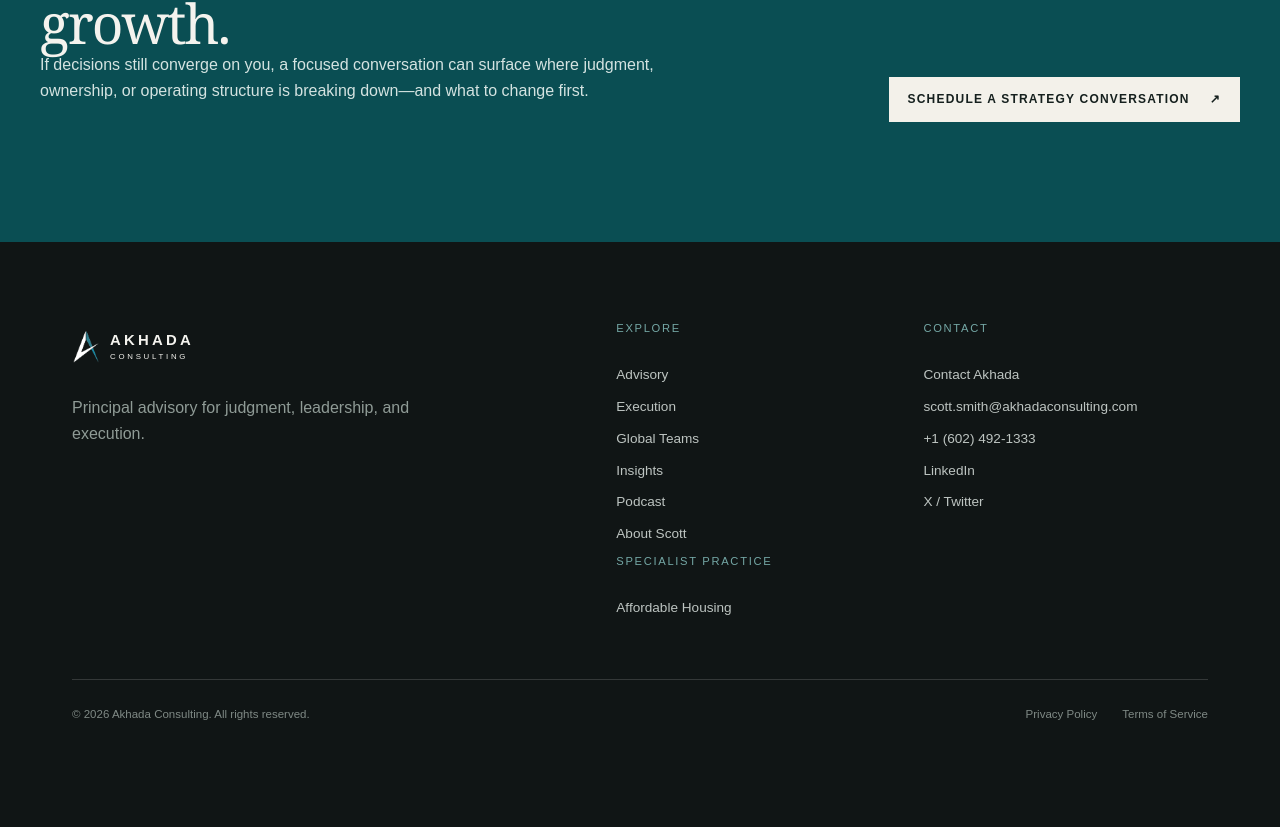
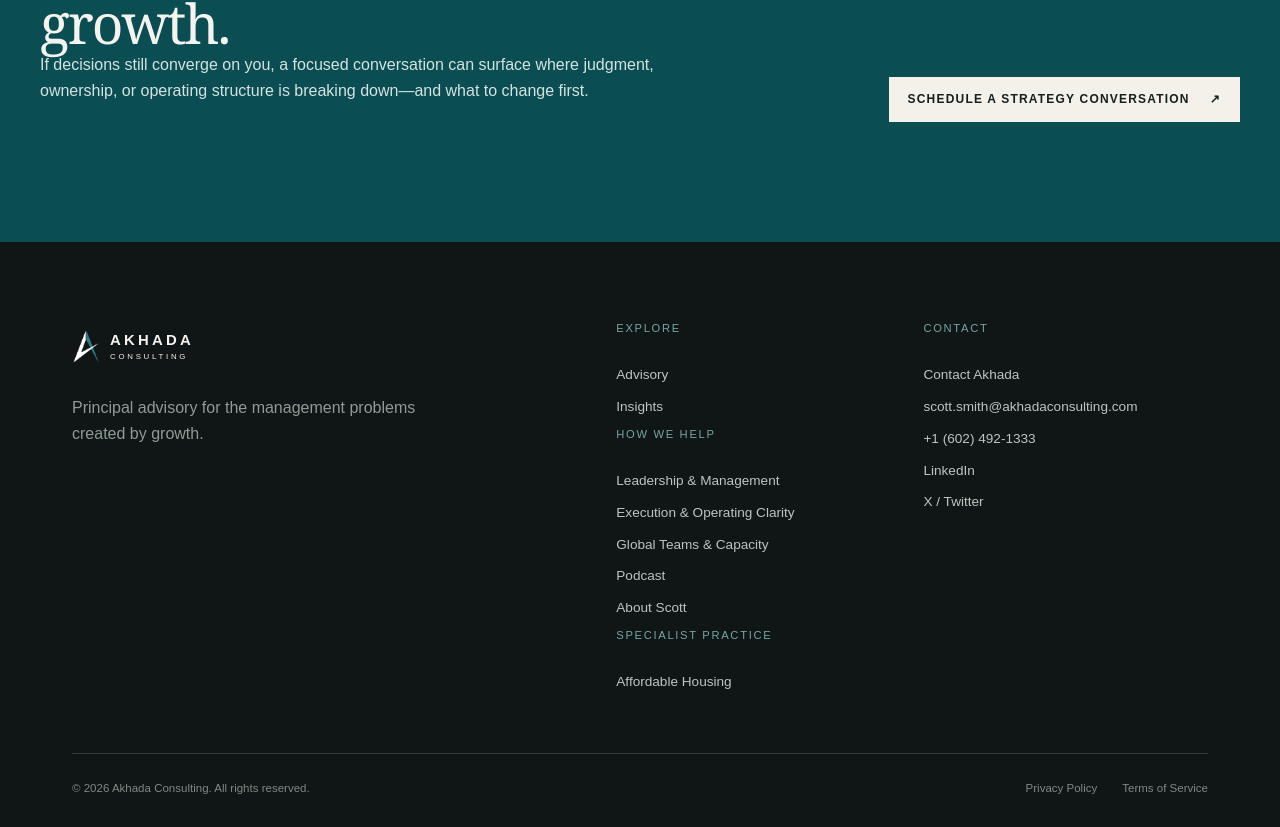
Before and after one commit to sasmithconsult/akhadaconsulting.com, a Next.js app: page / in a window 1280 px wide. Shown: the part 4785-5612 px from the top of the page. Before the commit the page ends 5538 px from the top, so only its background shows below. Built offline with nearby package versions, Linux system fonts and the light colour scheme.

Commit message:
Align footer with advisory capability structure

```diff
--- a/components/SiteFooter.js
+++ b/components/SiteFooter.js
@@ -7,14 +7,16 @@ export default function SiteFooter() {
       <div className="footer-grid">
         <div>
           <Brand />
-          <p>Principal advisory for judgment, leadership, and execution.</p>
+          <p>Principal advisory for the management problems created by growth.</p>
         </div>
         <div>
           <h3>Explore</h3>
           <Link href="/advisory">Advisory</Link>
-          <Link href="/execution">Execution</Link>
-          <Link href="/execution/global-teams">Global Teams</Link>
           <Link href="/insights">Insights</Link>
+          <h3>How We Help</h3>
+          <Link href="/advisory">Leadership &amp; Management</Link>
+          <Link href="/execution">Execution &amp; Operating Clarity</Link>
+          <Link href="/execution/global-teams">Global Teams &amp; Capacity</Link>
           <Link href="/podcast">Podcast</Link>
           <Link href="/scott-smith">About Scott</Link>
           <h3>Specialist Practice</h3>
```
